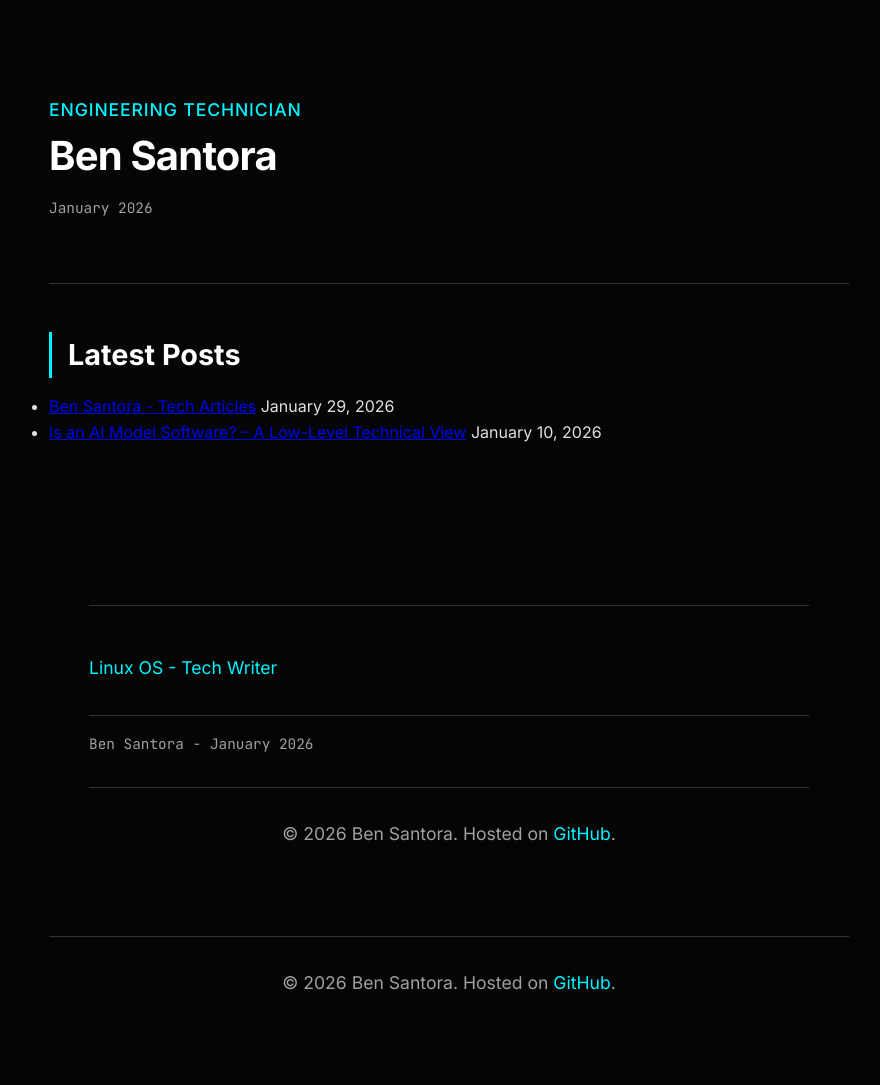
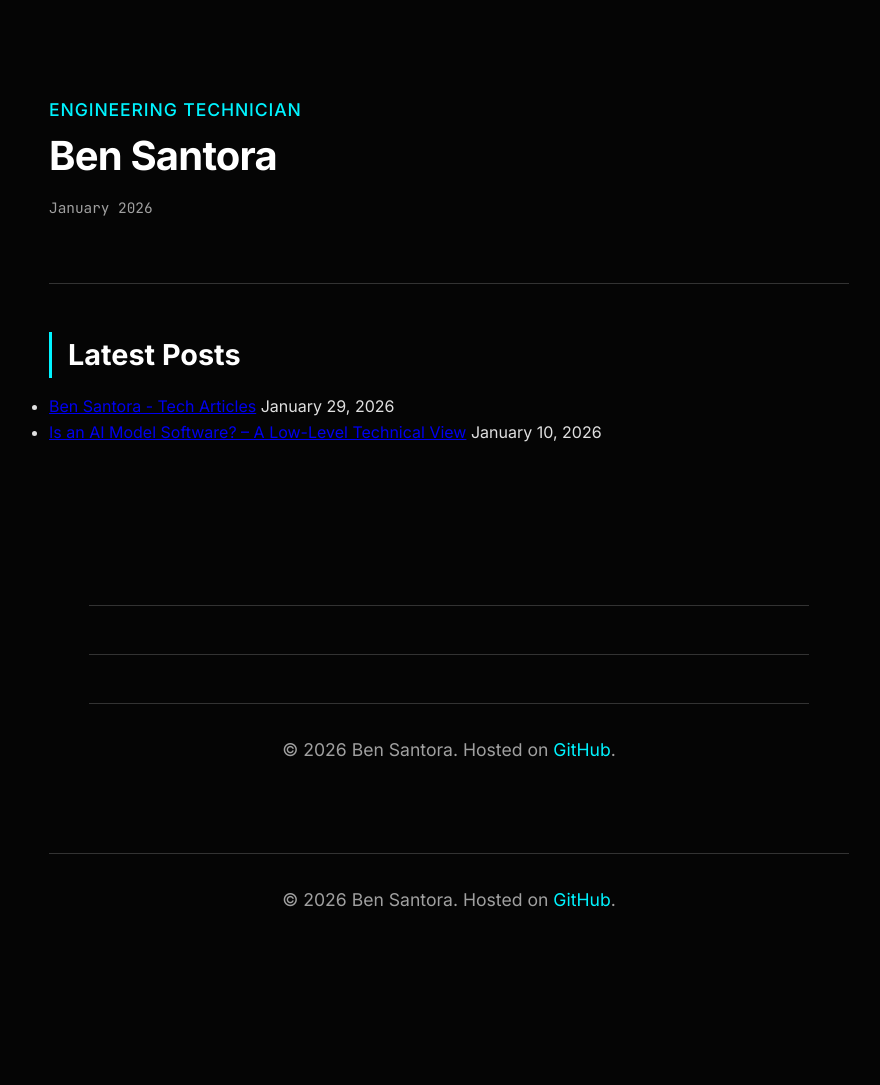
Before and after one commit to ben-santora/ben-santora.github.io, a Jekyll site: the page built from index.html, in a window 1280 px wide. Shown: the whole page, without its empty margins (191-1071 px from the left). Built offline with Jekyll 4.4.1, drawn with Linux system fonts in a browser that asks for light colours; after the commit the page ends 1002 px from its top, so only the background shows below that.

Commit message:
Update index.html

```diff
--- a/index.html
+++ b/index.html
@@ -224,14 +224,13 @@ author: "Ben Santora"
 
         <main>
             <article>
-                <p class="lead"><span class="highlight">Linux OS - Tech Writer</span></p>
+                <p class="lead"><span class="highlight"></span></p>
 
                 <h2></h2>
                 <p></p>
 
                 <p class="meta-info"
                     style="margin-top: 2rem; border-top: 1px solid var(--border-color); padding-top: 1rem;">
-                    Ben Santora - January 2026
                 </p>
             </article>
         </main>
```
